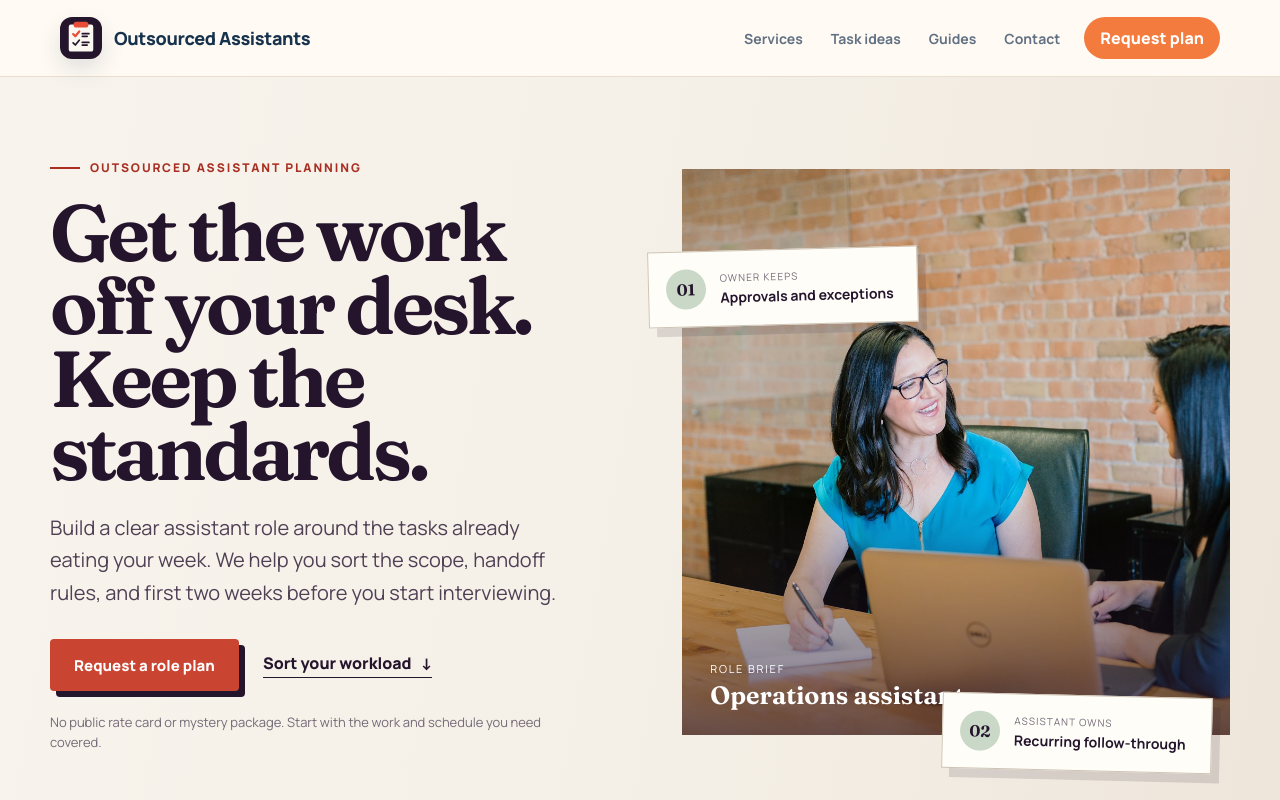
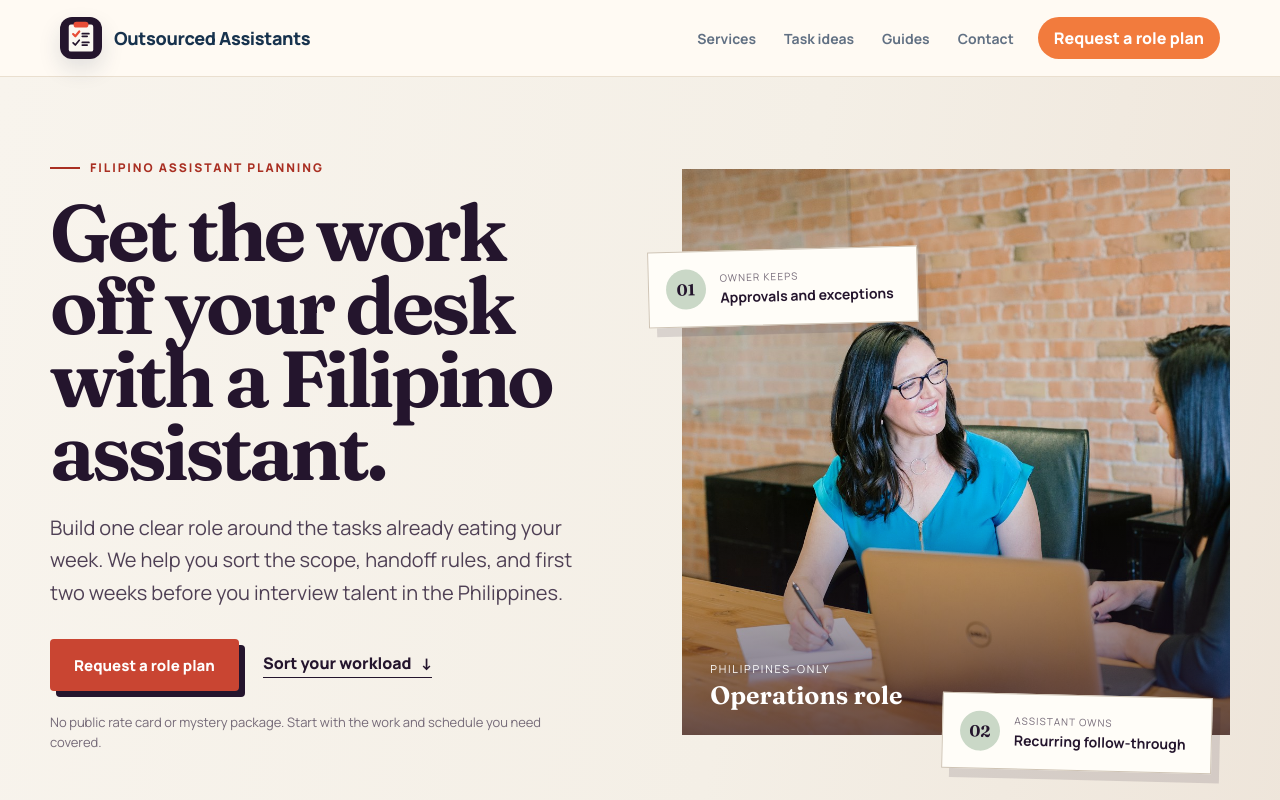
Before and after one commit to coolifystealthagents/outsourcedassistants, a Next.js app: page / in a window 1280 px wide. Shown: the top 800 px of the page. Built offline with nearby package versions, Linux system fonts and the light colour scheme.

Commit message:
Finalize Philippines-only assistant redesign

```diff
--- a/app/blog/page.tsx
+++ b/app/blog/page.tsx
@@ -1 +1 @@
-import { Header, Footer } from '../components';import { blogPosts, site } from '../data';export default function Blog(){return <><Header/><main className='section'><div className='container'><p className='eyebrow'>{site.brand}</p><h1>Offshore outsourcing guides</h1><p className='lead'>Simple guides for plan, hiring, onboarding, and provider questions.</p><div className='cards'>{blogPosts.map(p=><a className='card' href={`/blog/${p.slug}`} key={p.slug}><h3>{p.title}</h3><p>{p.excerpt}</p><span className='pill'>{p.minutes} min read</span></a>)}</div></div></main><Footer/></>}
+import { Header, Footer } from '../components';import { blogPosts, site } from '../data';export default function Blog(){return <><Header/><main className='section'><div className='container'><p className='eyebrow'>{site.brand}</p><h1>Guides to hiring Filipino assistants</h1><p className='lead'>Practical notes on role planning, hiring, onboarding, and provider calls.</p><div className='cards'>{blogPosts.map(p=><a className='card' href={`/blog/${p.slug}`} key={p.slug}><h3>{p.title}</h3><p>{p.excerpt}</p><span className='pill'>{p.minutes} min read</span></a>)}</div></div></main><Footer/></>}
--- a/app/components.tsx
+++ b/app/components.tsx
@@ -8,6 +8,6 @@ const domain = site.domain || 'this site';
 const year = new Date().getFullYear();
 export function JsonLd({data}:{data: any}){return <script type="application/ld+json" dangerouslySetInnerHTML={{__html: JSON.stringify(data)}} />}
 export function LogoMark(){return <span className="logo-mark-wrap"><img className="logo-img" src="/logo.svg" alt="" aria-hidden="true"/><span className="logo-name">{site.brand || domain}</span></span>}
-export function Header(){return <header className="nav"><div className="nav-inner"><a className="logo" href="/" aria-label={`${site.brand || domain} home`}><LogoMark/></a><nav className="links" aria-label="Main navigation"><a href="/#workload">Services</a><a href="/#workload">Task ideas</a><a href="/blog">Guides</a><a href="/contact">Contact</a></nav><a className="btn nav-cta" href="/contact">Request plan</a></div></header>}
-export function Footer(){return <footer className="footer legit-footer"><div className="footer-grid"><div className="footer-brand"><a className="footer-logo" href="/" aria-label={`${site.brand || domain} home`}><LogoMark/></a><p>{site.brand || domain} helps business owners compare role scope, staffing options, onboarding steps, and managed support before they request a hiring plan.</p><p className="footer-note">We recruit and hire talent only in the Philippines. This site is an independent informational website. Submitted requests may be routed to an appropriate staffing team or service partner for follow-up.</p></div><div><h3>Explore</h3><div className="footer-links">{footerItems.map((item:any,idx:number)=><a href={`/services/${getSlug(item)}`} key={idx}>{getTitle(item)}</a>)}</div></div><div><h3>Company</h3><div className="footer-links"><a href="/contact">Contact</a><a href="/blog">Guides</a><a href="/privacy">Privacy Policy</a><a href="/terms">Terms & Conditions</a><a href="/cancellation-policy">Cancellation Policy</a></div></div></div><div className="footer-bottom"><span>© {year} {site.brand || domain}. All rights reserved.</span><span>{domain}</span></div></footer>}
-export function CTA(){return <section className="final-cta"><p className="eyebrow">Ready for a plan?</p><h2>Map the role before you hire.</h2><p>Share the work, tools, schedule, and quality needs. Get a practical staffing scope back.</p><a className="btn primary" href="/contact">Request staffing plan</a></section>}
+export function Header(){return <header className="nav"><div className="nav-inner"><a className="logo" href="/" aria-label={`${site.brand || domain} home`}><LogoMark/></a><nav className="links" aria-label="Main navigation"><a href="/#workload">Services</a><a href="/#workload">Task ideas</a><a href="/blog">Guides</a><a href="/contact">Contact</a></nav><a className="btn nav-cta" href="/contact">Request a role plan</a></div></header>}
+export function Footer(){return <footer className="footer legit-footer"><div className="footer-grid"><div className="footer-brand"><a className="footer-logo" href="/" aria-label={`${site.brand || domain} home`}><LogoMark/></a><p>{site.brand || domain} helps business owners plan Filipino assistant roles, onboarding, and managed support before they request a hiring plan.</p><p className="footer-note">This website accepts staffing requests only for talent in the Philippines. It is an independent informational site, and your request may go to a Philippines staffing team or service partner for follow-up.</p></div><div><h3>Explore</h3><div className="footer-links">{footerItems.map((item:any,idx:number)=><a href={`/services/${getSlug(item)}`} key={idx}>{getTitle(item)}</a>)}</div></div><div><h3>Company</h3><div className="footer-links"><a href="/contact">Contact</a><a href="/blog">Guides</a><a href="/privacy">Privacy Policy</a><a href="/terms">Terms & Conditions</a><a href="/cancellation-policy">Cancellation Policy</a></div></div></div><div className="footer-bottom"><span>© {year} {site.brand || domain}. All rights reserved.</span><span>{domain}</span></div></footer>}
+export function CTA(){return <section className="final-cta"><p className="eyebrow">Ready for a plan?</p><h2>Map the Filipino assistant role before you hire.</h2><p>Share the work, tools, schedule, and quality needs. We will turn them into a practical Philippines staffing scope.</p><a className="btn primary" href="/contact">Request a role plan</a></section>}
--- a/app/data.ts
+++ b/app/data.ts
@@ -4,7 +4,7 @@ export const site = {
   "slug": "outsourcedassistants",
   "brand": "Outsourced Assistants",
   "primary": "outsourced assistants",
-  "audience": "busy teams hiring outsourced assistants for admin, support, and operations",
+  "audience": "busy teams hiring Filipino assistants for admin, support, and operations",
   "angle": "assistant roles, SOPs, onboarding, staffing details, and weekly scorecards",
   "style": "Assistant concierge",
   "dark": "#282006",
@@ -19,22 +19,22 @@ export const services = [
   {
     "slug": "operations-support",
     "title": "Operations Support",
-    "desc": "Operations Support for teams using outsourced assistants with clear SOPs, weekly review, and measurable handoffs."
+    "desc": "Operations support from Filipino assistants working with clear SOPs, weekly review, and measurable handoffs."
   },
   {
     "slug": "customer-support",
     "title": "Customer Support",
-    "desc": "Customer Support for teams using outsourced assistants with clear SOPs, weekly review, and measurable handoffs."
+    "desc": "Customer support from Filipino assistants working with clear SOPs, weekly review, and measurable handoffs."
   },
   {
     "slug": "admin-support",
     "title": "Admin Support",
-    "desc": "Admin Support for teams using outsourced assistants with clear SOPs, weekly review, and measurable handoffs."
+    "desc": "Admin support from Filipino assistants working with clear SOPs, weekly review, and measurable handoffs."
   },
   {
     "slug": "reporting-and-qa",
     "title": "Reporting and QA",
-    "desc": "Reporting and QA for teams using outsourced assistants with clear SOPs, weekly review, and measurable handoffs."
+    "desc": "Reporting and QA from Filipino assistants working with clear SOPs, weekly review, and measurable handoffs."
   }
 ] as const;
 export const blogPosts = [
@@ -96,12 +96,12 @@ export const blogDetails = {
 } as const;
 
 export const staffingOffer = {
-  partner: 'our staffing team',
-  promise: 'Get a managed offshore staffing plan built around the work you need removed from your plate.',
+  partner: 'our Philippines staffing team',
+  promise: 'Get a managed staffing plan for Filipino talent, built around the work you need removed from your plate.',
   fit: [
-    'business owners who need reliable remote staff but do not want to screen alone',
+    'business owners who want reliable Filipino staff without screening alone',
     'teams that want trained support, backup coverage, and a clear manager path',
-    'companies that need help with admin, operations, customer support, calls, bookkeeping, development, or marketing work',
+    'companies that need Filipino talent for admin, operations, customer support, calls, bookkeeping, development, or marketing work',
   ],
   included: [
     'role planning call to turn your task list into a clear staffing scope',
@@ -127,9 +127,9 @@ export const leadQuestions = [
 
 export const staffingProcess = [
   { step: '1', title: 'Map the role', body: 'We turn messy tasks into one clear role with outcomes, tools, limits, and a first-week checklist.' },
-  { step: '2', title: 'Match the staff', body: 'Our staffing team can help match remote staff to the work, schedule, communication style, and skill level you need.' },
+  { step: '2', title: 'Match the person', body: 'Our Philippines staffing team matches Filipino talent to the work, schedule, communication style, and skill level you need.' },
   { step: '3', title: 'Launch with control', body: 'Start with SOPs, sample work, limited access, daily review, and a simple scorecard so quality is easy to see.' },
   { step: '4', title: 'Scale what works', body: 'Once the first tasks are stable, add more work, better reporting, and clearer delegation rules.' },
 ] as const;
 
-export const staffingFitNote = 'Every staffing plan depends on role scope, schedule, skills, tools, and management needs. Send the role details and our staffing team can guide the best fit.';
+export const staffingFitNote = 'Every Philippines staffing plan depends on the role, schedule, skills, tools, and management needs. Send the details and our team will help you judge the fit.';
--- a/app/layout.tsx
+++ b/app/layout.tsx
@@ -1,4 +1,4 @@
 import './globals.css';
 import type { Metadata } from 'next';
-export const metadata: Metadata = { metadataBase: new URL('https://outsourcedassistants.com'), title: { default: 'Outsourced Assistants | Plan a clearer assistant role', template: '%s | Outsourced Assistants' }, description: 'Plan an outsourced assistant role around recurring tasks, clear approval rules, safe access, and a two-week handoff.', openGraph: { title: 'Outsourced Assistants | Plan a clearer assistant role', description: 'Practical role planning and hiring guides for teams using outsourced assistants.', url: 'https://outsourcedassistants.com', siteName: 'Outsourced Assistants', type:'website' } };
+export const metadata: Metadata = { metadataBase: new URL('https://outsourcedassistants.com'), title: { default: 'Outsourced Assistants | Plan a Filipino assistant role', template: '%s | Outsourced Assistants' }, description: 'Plan a Filipino assistant role around recurring tasks, clear approval rules, safe access, and a two-week handoff.', openGraph: { title: 'Outsourced Assistants | Plan a Filipino assistant role', description: 'Practical role planning and hiring guides for teams working with Filipino assistants.', url: 'https://outsourcedassistants.com', siteName: 'Outsourced Assistants', type:'website' } };
 export default function RootLayout({children}:{children:React.ReactNode}){return <html lang='en'><body>{children}</body></html>}
--- a/app/page.tsx
+++ b/app/page.tsx
@@ -23,16 +23,16 @@ export default function Home() {
   return (
     <>
       <Header />
-      <main className="handoff-home">
+      <main className="handoff-home" data-design="philippines-handoff-desk-2026-07">
         <JsonLd data={schema} />
 
         <section className="handoff-hero">
           <div className="handoff-shell handoff-hero-grid">
             <div className="handoff-copy">
-              <p className="handoff-kicker"><span /> Outsourced assistant planning</p>
-              <h1>Get the work off your desk. Keep the standards.</h1>
+              <p className="handoff-kicker"><span /> Filipino assistant planning</p>
+              <h1>Get the work off your desk with a Filipino assistant.</h1>
               <p className="handoff-lead">
-                Build a clear assistant role around the tasks already eating your week. We help you sort the scope, handoff rules, and first two weeks before you start interviewing.
+                Build one clear role around the tasks already eating your week. We help you sort the scope, handoff rules, and first two weeks before you interview talent in the Philippines.
               </p>
               <div className="handoff-actions">
                 <a className="handoff-button" href="/contact">Request a role plan</a>
@@ -45,8 +45,8 @@ export default function Home() {
               <div className="handoff-photo-frame">
                 <img src="/assistant-team.jpg" alt="A business team reviewing work together at a table" />
                 <div className="handoff-photo-label">
-                  <span>Role brief</span>
-                  <strong>Operations assistant</strong>
+                  <span>Philippines-only</span>
+                  <strong>Operations role</strong>
                 </div>
               </div>
               <article className="handoff-note handoff-note-one">
--- a/app/services/[slug]/page.tsx
+++ b/app/services/[slug]/page.tsx
@@ -2,4 +2,4 @@ import { Header, Footer, CTA } from '../../components';
 import { services, site } from '../../data';
 export function generateStaticParams(){return services.map(s=>({slug:s.slug}))}
 export async function generateMetadata({params}:{params:Promise<{slug:string}>}){const {slug}=await params;const s=services.find(x=>x.slug===slug);return {title:s?.title||'Service',description:s?.desc}}
-export default async function Service({params}:{params:Promise<{slug:string}>}){const {slug}=await params;const s=services.find(x=>x.slug===slug)||services[0];return <><Header/><main><section className='service-hero'><div className='container two'><div><p className='eyebrow'>{site.brand} service</p><h1>{s.title}</h1><p className='lead'>{s.desc}</p><a className='btn' href='/contact'>Plan this role</a></div><div className='hero-card'><img src={site.serviceImage} alt={`${s.title} offshore service team`}/></div></div></section><section className='section'><div className='container cards'><div className='card'><h3>Best tasks</h3><ul><li>Recurring work with examples</li><li>Inbox, tickets, reports, updates, or follow-up</li><li>Tasks with clear approval rules</li></ul></div><div className='card'><h3>Quality controls</h3><ul><li>Daily notes</li><li>Weekly scorecard</li><li>Escalation list</li></ul></div><div className='card'><h3>First week</h3><ul><li>Tool access</li><li>Sample work</li><li>Review call</li></ul></div></div></section><CTA/></main><Footer/></>}
+export default async function Service({params}:{params:Promise<{slug:string}>}){const {slug}=await params;const s=services.find(x=>x.slug===slug)||services[0];return <><Header/><main><section className='service-hero'><div className='container two'><div><p className='eyebrow'>Filipino assistant service</p><h1>{s.title}</h1><p className='lead'>{s.desc}</p><a className='btn' href='/contact'>Plan this role</a></div><div className='hero-card'><img src={site.serviceImage} alt={`Filipino assistant team providing ${s.title.toLowerCase()}`}/></div></div></section><section className='section'><div className='container cards'><div className='card'><h3>Best tasks</h3><ul><li>Recurring work with examples</li><li>Inbox, tickets, reports, updates, or follow-up</li><li>Tasks with clear approval rules</li></ul></div><div className='card'><h3>Quality controls</h3><ul><li>Daily notes</li><li>Weekly scorecard</li><li>Escalation list</li></ul></div><div className='card'><h3>First week</h3><ul><li>Tool access</li><li>Sample work</li><li>Review call</li></ul></div></div></section><CTA/></main><Footer/></>}
--- a/app/thank-you/page.tsx
+++ b/app/thank-you/page.tsx
@@ -1 +1 @@
-import { Header, Footer } from '../components';export default function Thanks(){return <><Header/><main className='section'><div className='container'><h1>Thanks — request received.</h1><p className='lead'>Placeholder confirmation page.</p><a className='btn' href='/'>Back home</a></div></main><Footer/></>}
+import { Header, Footer } from '../components';export default function Thanks(){return <><Header/><main className='section'><div className='container'><h1>Thanks. We have your request.</h1><p className='lead'>The Philippines staffing team will review the role details and follow up about the next step.</p><a className='btn' href='/'>Back home</a></div></main><Footer/></>}
```
Also changed, not shown: app/contact/page.tsx (+2 -2 lines), 1 other file (tests, documents, lock files or other folders).
